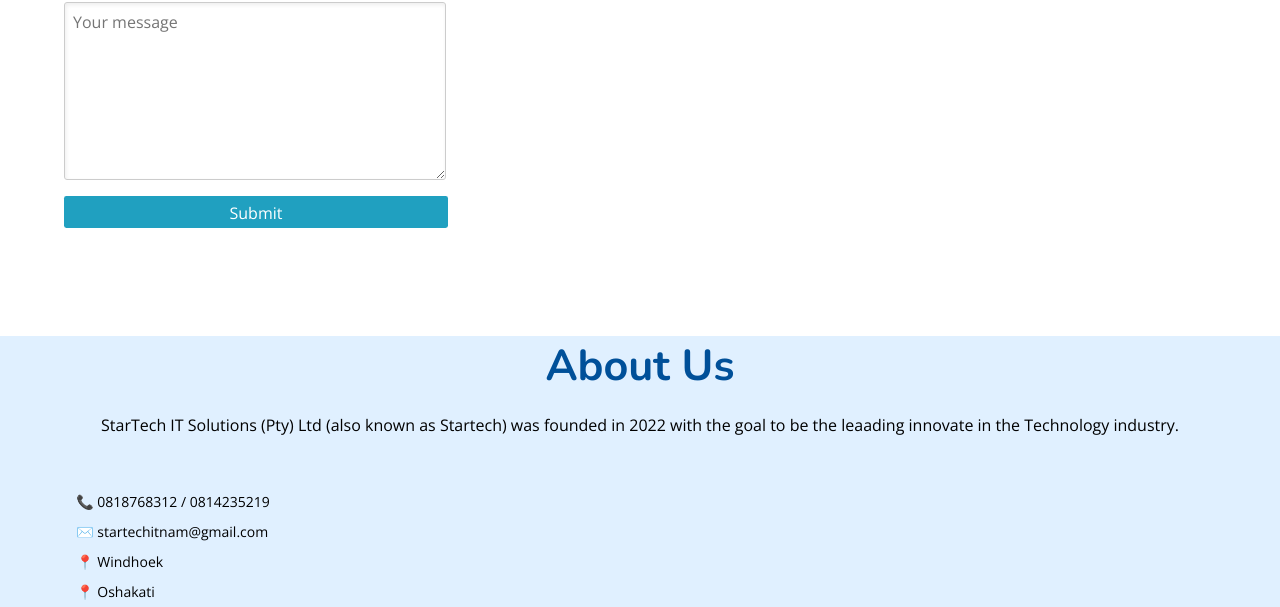
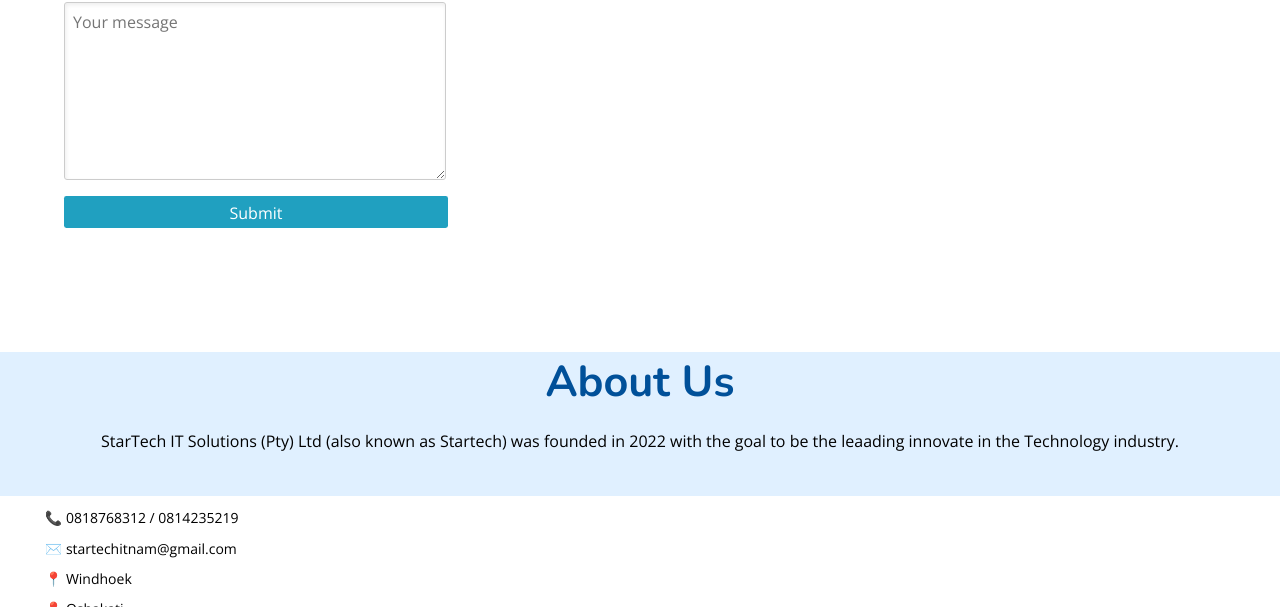
Before and after one commit to PatrickCino/Startech, a plain HTML site: page index.html in a window 1280 px wide. Shown: the part 2122-2729 px from the top of the page. Drawn offline with nearby package versions, Linux system fonts and the light colour scheme.

Commit message:
improvements

```diff
--- a/css/main.css
+++ b/css/main.css
@@ -140,6 +140,9 @@ form {
     -webkit-box-shadow: 0px 0px 16px 0px rgba(50, 50, 50, 0.75);
     -moz-box-shadow: 0px 0px 16px 0px rgba(50, 50, 50, 0.75);
     box-shadow: 0px 0px 16px 0px rgba(50, 50, 50, 0.75);
+}
+#container_information {
+    background-color:  #E0F0FF;
 }
 #content {
     overflow-x: hidden;
--- a/index.html
+++ b/index.html
@@ -160,7 +160,7 @@
 
 
 
-          <div class="boxes-container" id="quote-container">
+          <div id="container_information">
                 <h1 id="box-h1" >About Us</h1>
                 <p id="about_us" style="text-align:center ;"> StarTech IT Solutions (Pty) Ltd (also known as Startech) was founded in 2022 with the goal to be the leaading innovate in the Technology industry.</p>
            <br><br>
@@ -174,14 +174,15 @@
                         <a href="https://www.facebook.com/profile.php?id=100088459840697" target="_blank"><img class="social-media-img" src="images/facebook.png" /></a>
                         <a href="https://www.instagram.com/startech_na/" target="_blank"><img class="social-media-img" src="images/instagram.png" /></a>
                         <a href="https://www.linkedin.com/company/startech-it-services-na/" target="_blank"><img class="social-media-img" src="images/linkedin.png" /></a>
-                        <br>
+
+
                     </ul>
                     <br>
 
 
 
                     </div>
-          <br> <br> <br> <br> <br> <br> <br> <br><br> <br>
+
                  <!--    <div id="newsletter">
                         <p id="subscribe-text">Subscribe to our newsletter</p>
                         <input class="textbox" id="sub-email" style="display: inline-block;" type="text" placeholder="Your Email" />
```
